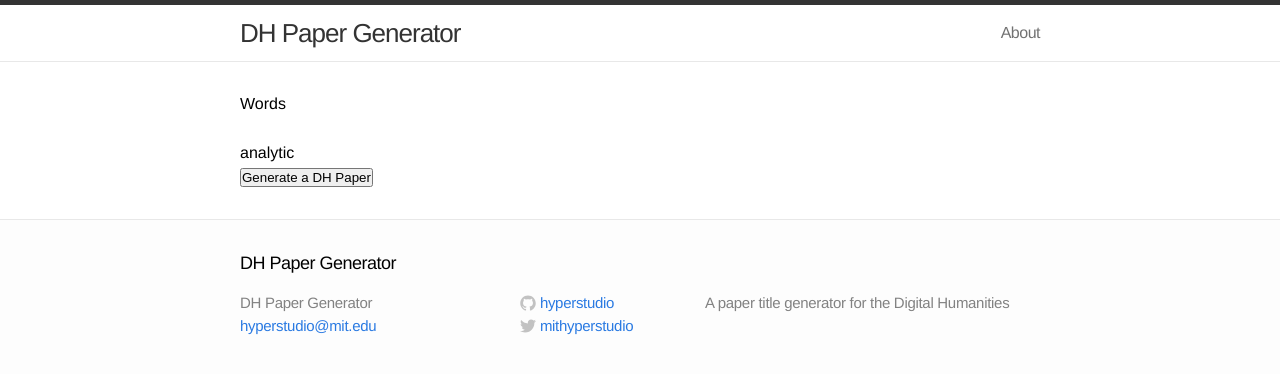
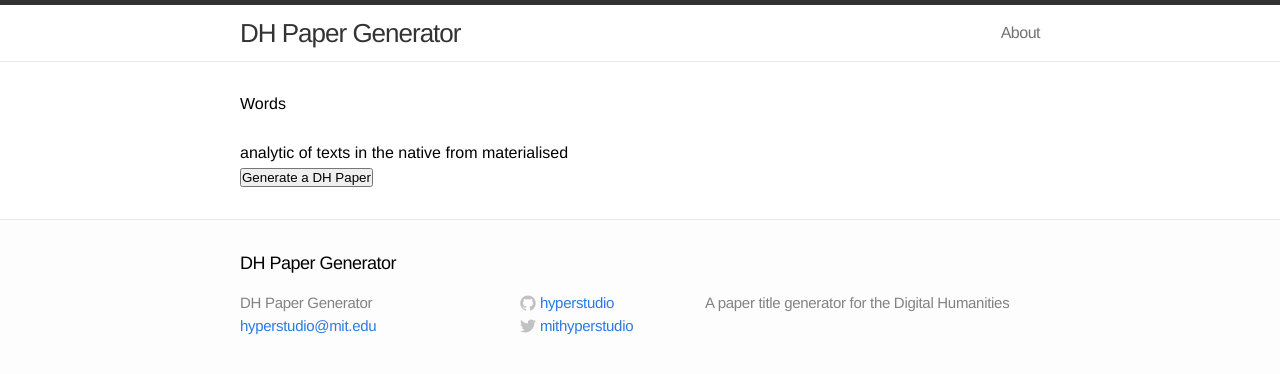
Before and after one commit to jamiefolsom/dh-paper, a Jekyll site: the page built from index.html, in a window 1280 px wide. Shown: the top 374 px of the page. Built offline with Jekyll 4.4.1, drawn with Linux system fonts in a browser that asks for light colours; nearby versions of some CDN libraries; some of the changed lines change nothing that is shown.

Commit message:
Added three other words, and some hard coded prepositions. This is SUPER brain-dead code, but works. Now just needs to be make smarter.

```diff
--- a/index.html
+++ b/index.html
@@ -4,20 +4,40 @@
 
 <div class="home">
   <h1>Words</h1>
-  <p id="first-word"></p>
+  <p>
+    <span id="first-word"></span> of
+    <span id="second-word"></span> in the
+    <span id="third-word"></span> from
+    <span id="fourth-word"></span>
+  </p>
   <button id="generator">Generate a DH Paper</button>
 </div>
 <script type="text/javascript">
 var one = new Array({{ site.data.words.one | join: '","' | prepend: '"' | append: '"' }});
-var item;
+var two = new Array({{ site.data.words.two | join: '","' | prepend: '"' | append: '"' }});
+var three = new Array({{ site.data.words.three | join: '","' | prepend: '"' | append: '"' }});
+var four = new Array({{ site.data.words.four | join: '","' | prepend: '"' | append: '"' }});
+var first, second, third, fourth;
 $( document ).ready(function() {
-  item = one[Math.floor(Math.random()*one.length)];
-  console.log(item);
-  $('#first-word').text(item);
+  first = one[Math.floor(Math.random()*one.length)];
+  second = two[Math.floor(Math.random()*two.length)];
+  third = three[Math.floor(Math.random()*three.length)];
+  fourth = four[Math.floor(Math.random()*four.length)];
+  console.log(first, second, third, fourth);
+  $('#first-word').text(first);
+  $('#second-word').text(second);
+  $('#third-word').text(third);
+  $('#fourth-word').text(fourth);
 });
 $('#generator').on( "click", function() {
-  item = one[Math.floor(Math.random()*one.length)];
-  console.log(item);
-  $('#first-word').text(item);
+  first = one[Math.floor(Math.random()*one.length)];
+  second = two[Math.floor(Math.random()*two.length)];
+  third = three[Math.floor(Math.random()*three.length)];
+  fourth = four[Math.floor(Math.random()*four.length)];
+  console.log(first, second, third, fourth);
+  $('#first-word').text(first);
+  $('#second-word').text(second);
+  $('#third-word').text(third);
+  $('#fourth-word').text(fourth);
 });
 </script>
```
